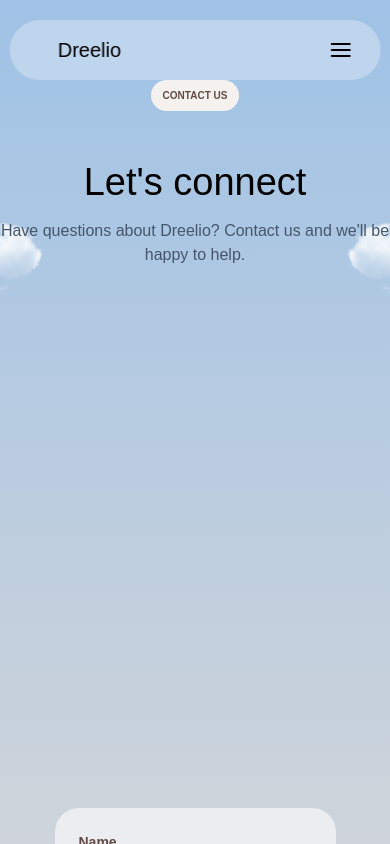
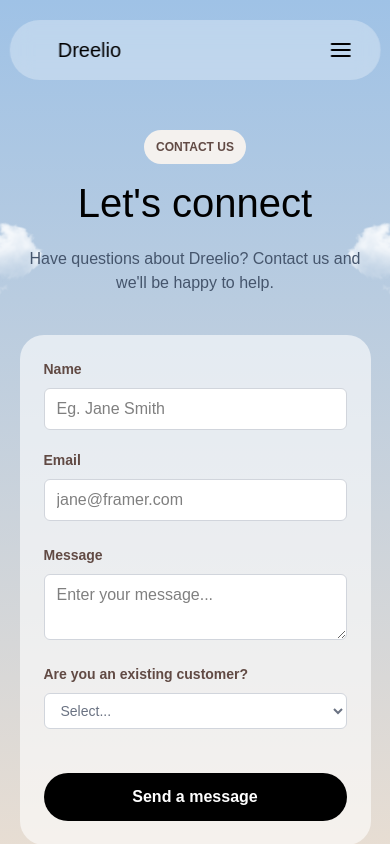
Before and after one commit to MUTHUMANIKANDAN11/dreelio-clone, a Next.js app: page /contact in a window 390 px wide. Shown: the top 844 px of the page. Built offline with nearby package versions, Linux system fonts and the light colour scheme; a web font is replaced by a local one.

Commit message:
mobile screen alignment contact page

```diff
--- a/app/contact/page.tsx
+++ b/app/contact/page.tsx
@@ -12,20 +12,20 @@ export default function Home() {
 
       <CloudImages />
 
-      <div className="hero w-[100vw] h-[100vh] flex items-center flex-col bg-gradient-to-b from-[#9FC2E6] to-[#ECDFD1]">
-        <div className="w-[940px] flex flex-col items-center mt-35">
-          <div className="text-[10px] font-bold text-[#614A44] px-3 py-2 bg-[#F4F1EE] rounded-full">CONTACT US</div>
-          <div className="hero-head text-[64px] leading-[88px] font-semibold text-center">Let's connect</div>
-          <div className="hero-content text-[18px] font-normal text-center text-slate-600 w-[400px] mt-4">Have questions about Dreelio? Contact us and we'll be happy to help.</div>
+      <div className="contact-hero w-[100vw] h-[100vh] flex items-center flex-col bg-gradient-to-b from-[#9FC2E6] to-[#ECDFD1]">
+        <div className="contact-hero-body w-[940px] flex flex-col items-center mt-35">
+          <div className="contact-hero-badge text-[10px] font-bold text-[#614A44] px-3 py-2 bg-[#F4F1EE] rounded-full">CONTACT US</div>
+          <div className="contact-hero-head text-[64px] leading-[88px] font-semibold text-center">Let's connect</div>
+          <div className="contact-hero-content text-[18px] font-normal text-center text-slate-600 w-[400px] mt-4 z-10">Have questions about Dreelio? Contact us and we'll be happy to help.</div>
         </div>
 
-        <form action="" className="bg-white/60 flex flex-col gap-6 p-6 rounded-3xl mt-10">
+        <form action="" className="contact-form bg-white/60 flex flex-col gap-6 p-6 rounded-3xl mt-10">
           <div className="row1 flex gap-4">
-            <div className="name-box flex flex-col gap-2">
+            <div className="name-box flex flex-col gap-2 w-[100%]">
               <label htmlFor="name" className="text-[14px] font-semibold text-[#614A44]">Name</label>
               <input type="text" className="bg-white border border-gray-300 rounded-md px-3 py-2" placeholder="Eg. Jane Smith" id="name" />
             </div>
-            <div className="email-box flex flex-col gap-2">
+            <div className="email-box flex flex-col gap-2 w-[100%]">
               <label htmlFor="email" className="text-[14px] font-semibold text-[#614A44]">Email</label>
               <input type="email" className="bg-white border border-gray-300 rounded-md px-3 py-2" placeholder="jane@framer.com" id="email" />
             </div>
--- a/app/responsive.css
+++ b/app/responsive.css
@@ -866,4 +866,38 @@
     }
 
     /* blog page responsive - end */
+
+    /* contact page responsive - start */
+
+    .contact-hero{
+        height: auto !important;
+        padding-bottom: 40px !important;
+    }
+
+    .contact-hero-body{
+        padding-top: 50px;
+        padding-inline: 25px;
+    }
+
+    .contact-hero-badge {
+        font-size: 12px;
+        height: auto !important;
+    }
+
+    div.contact-hero-head {
+        font-size: 40px !important;
+        line-height: 48px !important;
+        font-weight: 500 !important;
+        margin-top: 15px !important;
+    }
+
+    .contact-hero-content {
+        margin-top: 20px;
+    }
+
+    .contact-form{
+        width: 90%;
+    }
+
+    /* contact page responsive - end */
 }
```
